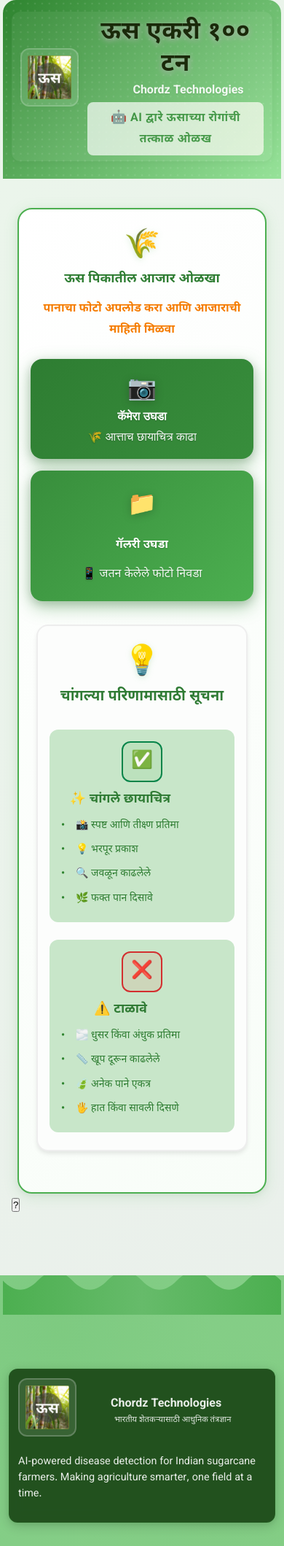
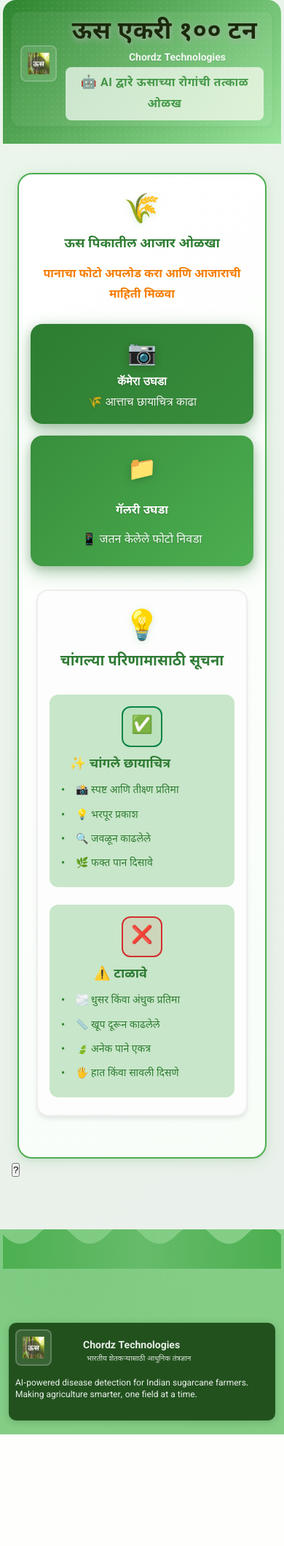
Before and after one commit to Prajwalabhang1/sugarcane-dieases-detection, a Flask app: page / in a window 390 px wide. Shown: the whole page at 73% size. After the commit the page ends 1966 px from the top, so only its background shows below. Run offline with Flask 3, Linux system fonts and the light colour scheme; some libraries are stand-ins or nearby versions.

Commit message:
Update mobile CSS, camera features, and base template

```diff
--- a/static/css/mobile.css
+++ b/static/css/mobile.css
@@ -298,8 +298,8 @@
 /* Mobile Input Section - REDESIGNED FOR LIGHT MODE */
 @media screen and (max-width: 768px) {
     .input-section {
-        margin: var(--spacing-6) 0 var(--spacing-4) 0;
-        /* Added small bottom margin */
+        margin: var(--spacing-6) 0 0 0;
+        /* Remove bottom margin to close gap */
         padding: 0 var(--spacing-2);
     }
 
@@ -790,9 +790,10 @@
 /* Mobile Footer */
 @media screen and (max-width: 768px) {
     .main-footer {
-        padding: var(--spacing-1) var(--spacing-1) calc(var(--spacing-3) + env(safe-area-inset-bottom));
+        padding: var(--spacing-1) var(--spacing-1) var(--spacing-1);
+        /* Minimal padding, no bottom spacing */
         margin-top: 0 !important;
-        /* Remove top margin */
+        /* Remove gap between content and footer */
         background: linear-gradient(135deg, #83cd86 0%, #85ce86 100%) !important;
         color: var(--text-white) !important;
     }
@@ -823,19 +824,24 @@
 
     .footer-content {
         grid-template-columns: 1fr;
-        gap: var(--spacing-6);
+        gap: var(--spacing-3);
+        /* Reduced from spacing-6 */
         text-align: center;
     }
 
     .footer-section {
-        padding: var(--spacing-3) var(--spacing-2);
+        padding: var(--spacing-2) var(--spacing-2);
+        /* Reduced padding */
         background: rgba(27, 71, 22, 0.92);
-        border-radius: 12px;
-        box-shadow: 0 4px 16px 0 rgba(0, 0, 0, 0.18), 0 1.5px 6px 0 rgba(56, 142, 60, 0.10);
-        border: 1.5px solid rgba(34, 130, 39, 0.18);
+        border-radius: 10px;
+        /* Slightly smaller radius */
+        box-shadow: 0 2px 12px 0 rgba(0, 0, 0, 0.15), 0 1px 4px 0 rgba(56, 142, 60, 0.08);
+        border: 1px solid rgba(34, 130, 39, 0.15);
+        /* Thinner border */
         backdrop-filter: blur(8px);
         -webkit-backdrop-filter: blur(8px);
-        margin-bottom: var(--spacing-3);
+        margin-bottom: var(--spacing-2);
+        /* Reduced from spacing-3 */
         transition: box-shadow 0.2s, background 0.2s;
     }
 
@@ -850,9 +856,10 @@
 
     /* MOBILE OPTIMIZED: Company Section - Compact Card */
     .company-section {
-        padding: var(--spacing-3) var(--spacing-3) !important;
-        /* Reduced padding */
-        margin-bottom: var(--spacing-2) !important;
+        padding: var(--spacing-2) var(--spacing-2) !important;
+        /* More compact */
+        margin-bottom: var(--spacing-1) !important;
+        /* Minimal bottom margin */
     }
 
     .logo-container {
@@ -860,15 +867,17 @@
         flex-direction: row;
         /* Horizontal layout - logo left */
         align-items: center;
-        gap: var(--spacing-3);
-        margin-bottom: var(--spacing-3);
+        gap: 8px;
+        /* Minimal gap */
+        margin-bottom: 4px;
+        /* Minimal bottom margin */
     }
 
     .company-logo {
-        width: 80px !important;
-        /* Keep logo visible but slightly smaller */
-        height: 80px !important;
-        border-radius: 12px;
+        width: 50px !important;
+        /* Much smaller logo for compact footer */
+        height: 50px !important;
+        border-radius: 8px;
         object-fit: cover;
         flex-shrink: 0;
     }
@@ -880,29 +889,30 @@
     }
 
     .company-name {
-        font-size: 1rem !important;
-        /* Smaller for compact card */
+        font-size: 0.875rem !important;
+        /* Even smaller for compact card */
         font-weight: 700;
-        margin-bottom: var(--spacing-1);
+        margin-bottom: 2px;
         color: white !important;
-        line-height: 1.3;
+        line-height: 1.2;
     }
 
     .company-tagline {
-        font-size: 0.7rem !important;
-        /* Smaller tagline */
+        font-size: 0.625rem !important;
+        /* Very small tagline */
         color: rgba(255, 255, 255, 0.85) !important;
         margin-bottom: 0;
         font-weight: 500;
+        line-height: 1.3;
+    }
+
+    .company-description {
+        font-size: 0.75rem !important;
+        /* Much smaller description */
         line-height: 1.4;
-    }
-
-    .company-description {
-        font-size: 0.9rem !important;
-        line-height: 1.5;
         color: rgba(255, 255, 255, 0.9) !important;
-        margin-top: var(--spacing-2);
-        /* Reduced spacing */
+        margin-top: 4px;
+        /* Minimal spacing */
         padding: 0;
         text-align: left;
     }
--- a/static/js/camera.js
+++ b/static/js/camera.js
@@ -828,7 +828,7 @@
         // Determine error type and appropriate response
         if (error.name === 'NotAllowedError' || error.name === 'PermissionDeniedError') {
             errorMessage = this.messages.noPermission;
-            this.showPermissionHelp();
+            // this.showPermissionHelp(); // Temporarily disabled
         } else if (error.name === 'NotFoundError' || error.name === 'DevicesNotFoundError') {
             errorMessage = this.messages.noCamera;
         } else if (error.name === 'NotReadableError' || error.name === 'TrackStartError') {
--- a/templates/base.html
+++ b/templates/base.html
@@ -338,10 +338,10 @@
   </div>
 
   <!-- JavaScript Files -->
-  <script src="{{ url_for('static', filename='js/camera.js') }}?v=2.5"></script>
-  <script src="{{ url_for('static', filename='js/app.js') }}?v=2.5"></script>
-  <script src="{{ url_for('static', filename='js/ui.js') }}?v=2.5"></script>
-  <script src="{{ url_for('static', filename='js/api.js') }}?v=2.5"></script>
+  <script src="{{ url_for('static', filename='js/camera.js') }}?v=2.6"></script>
+  <script src="{{ url_for('static', filename='js/app.js') }}?v=2.6"></script>
+  <script src="{{ url_for('static', filename='js/ui.js') }}?v=2.6"></script>
+  <script src="{{ url_for('static', filename='js/api.js') }}?v=2.6"></script>
 
   {% block extra_scripts %}{% endblock %}
 
```
